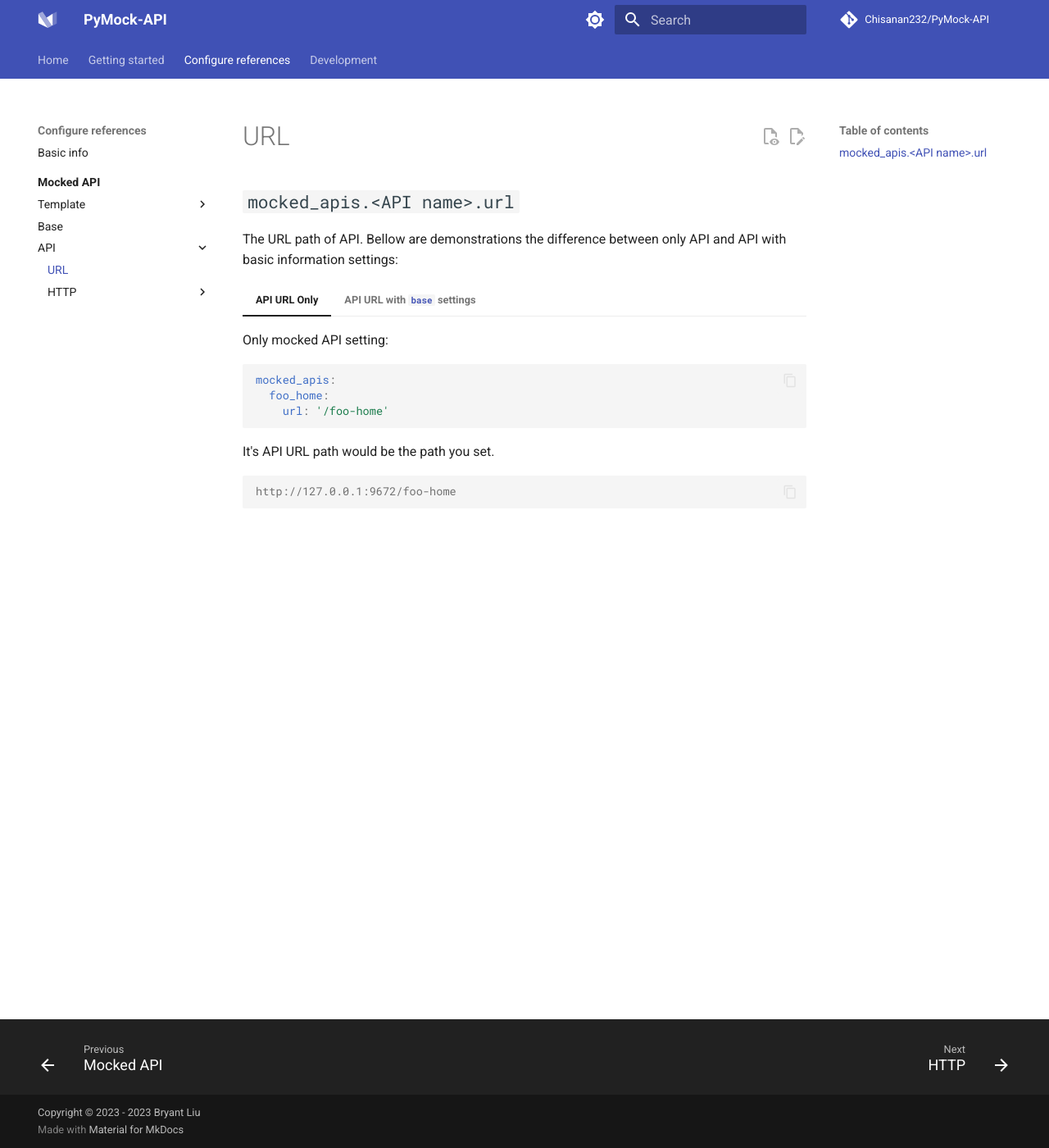
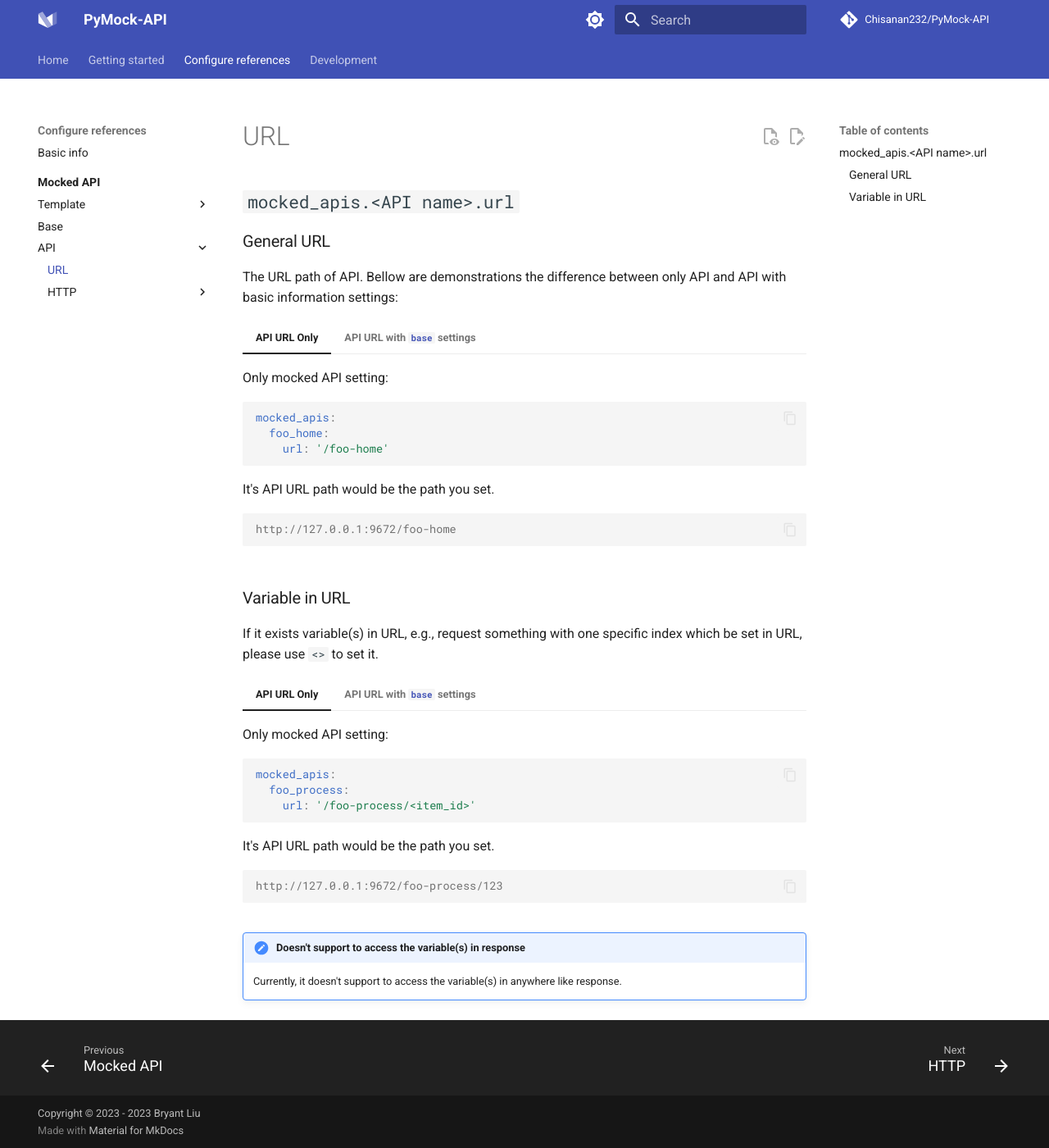
Before and after one commit to Chisanan232/PyMock-Server, an MkDocs documentation site: the page built from docs/configure-references/mocked-apis/apis/url.md, in a window 1280 px wide and 1400 px high. Shown: the whole window at 82% size. Built offline with MkDocs 1.6.1 and Material for MkDocs 9.7.7, drawn with Linux system fonts in a browser that asks for light colours; comment, search, counter and statistics services are not loaded.

Commit message:
➕ Add new section about description for the setting for URL with variable.

````diff
--- a/docs/configure-references/mocked-apis/apis/url.md
+++ b/docs/configure-references/mocked-apis/apis/url.md
@@ -1,6 +1,8 @@
 # URL
 
 ## ``mocked_apis.<API name>.url``
+
+### General URL
 
 The URL path of API. Bellow are demonstrations the difference between only API and API with basic information settings:
 
@@ -37,3 +39,46 @@ The URL path of API. Bellow are demonstrations the difference between only API a
     ```console
     http://127.0.0.1:9672/test/v1/foo-home
     ```
+
+### Variable in URL
+
+If it exists variable(s) in URL, e.g., request something with one specific index which be set in URL, please use ``<>``
+to set it.
+
+=== "API URL Only"
+
+    Only mocked API setting:
+
+    ```yaml
+    mocked_apis:
+      foo_process:
+        url: '/foo-process/<item_id>'
+    ```
+
+    It's API URL path would be the path you set.
+
+    ```console
+    http://127.0.0.1:9672/foo-process/123
+    ```
+
+=== "API URL with ``base`` settings"
+
+    Mocked API setting with basic information setting:
+
+    ```yaml hl_lines="2-3"
+    mocked_apis:
+      base:
+        url: '/test/v1'
+      foo_process:
+        url: '/foo-process/<item_id>'
+    ```
+
+    It's API URL path would need to add basic URL path in font of it.
+
+    ```console
+    http://127.0.0.1:9672/test/v1/foo-process/123
+    ```
+
+!!! note "Doesn't support to access the variable(s) in response"
+
+    Currently, it doesn't support to access the variable(s) in anywhere like response.
````
